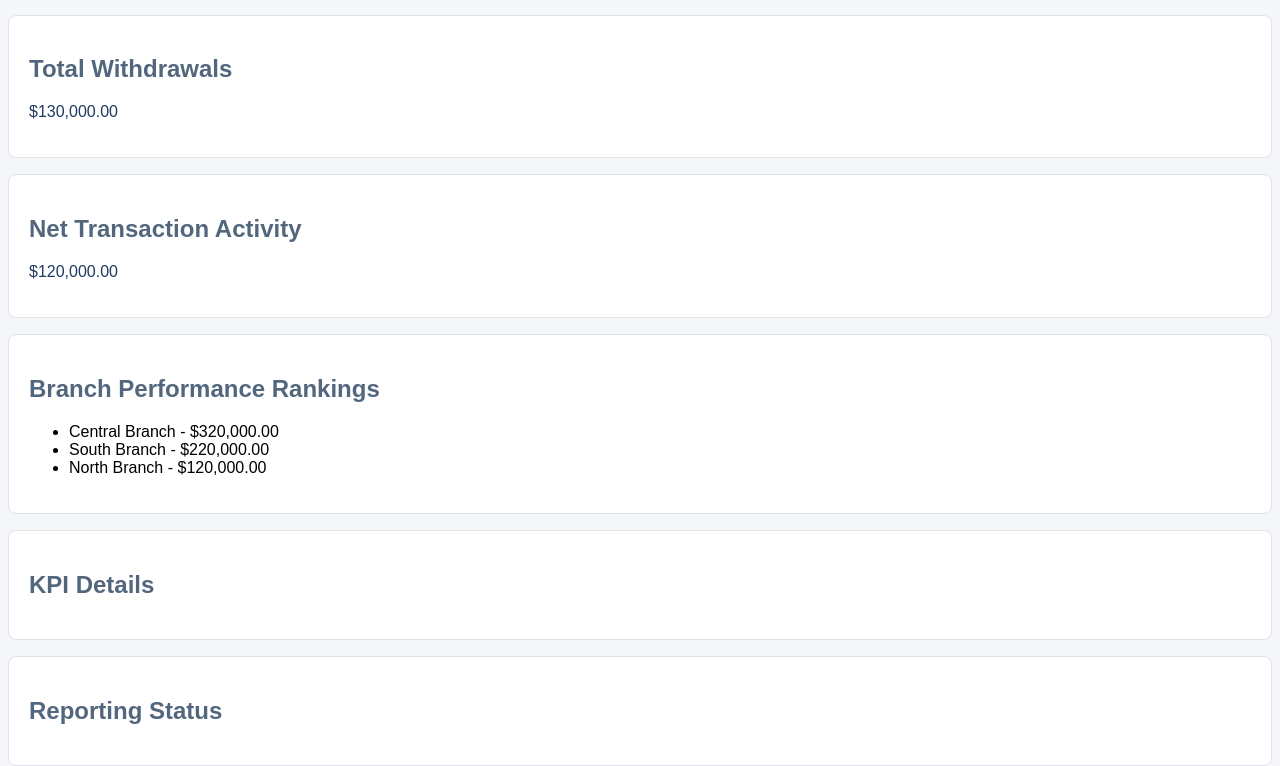
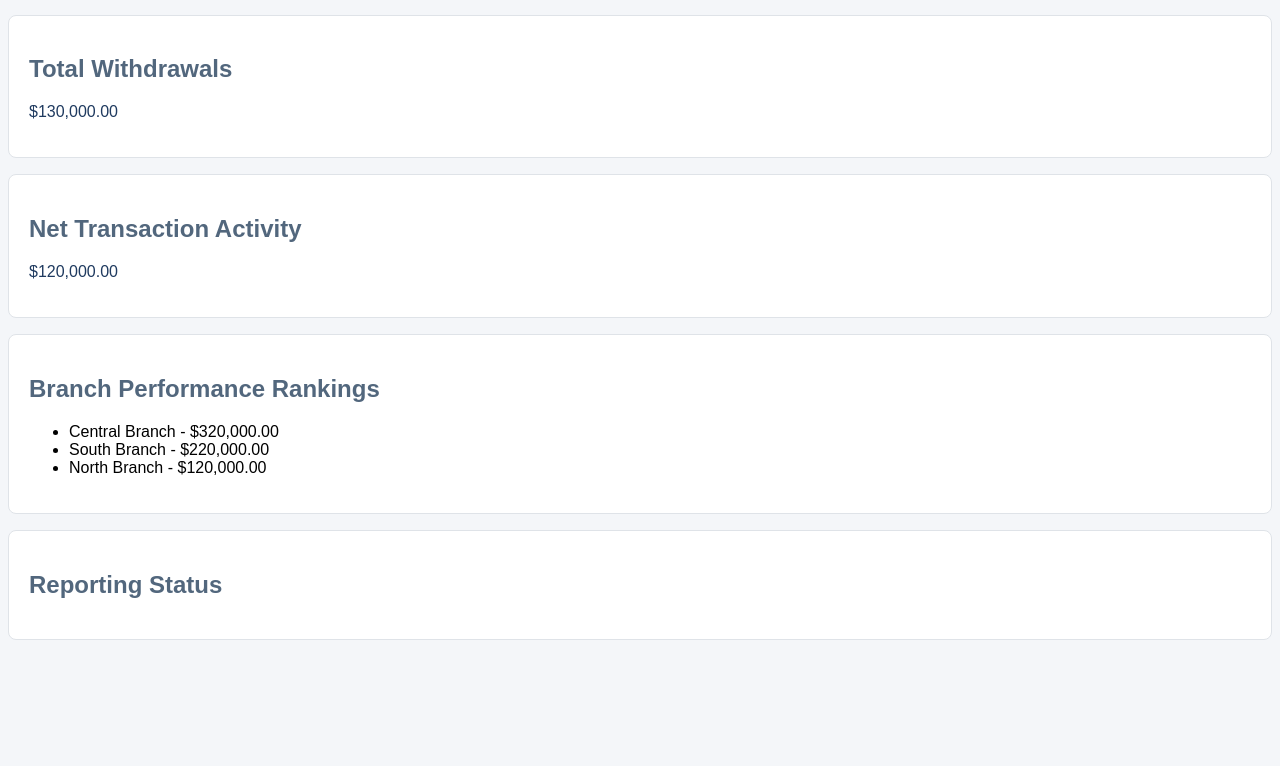
Before and after one commit to richschumann/bank-transaction-analysis, a plain HTML site: page index.html in a window 1280 px wide. Shown: the part 384-1150 px from the top of the page. After the commit the page ends 1024 px from the top, so only its background shows below. Drawn offline with Linux system fonts and the light colour scheme.

Commit message:
Remove KPI Details section from index.html

```diff
--- a/index.html
+++ b/index.html
@@ -40,14 +40,11 @@
   </section>
 
   <section>
-    <h2>KPI Details</h2>
-    <p id="kpi-details"></p>
-  </section>
-
-  <section>
     <h2>Reporting Status</h2>
     <p id="report-message"></p>
   </section>
+
    <script src="./script.js"></script>
+
   </body>
 </html>
```
